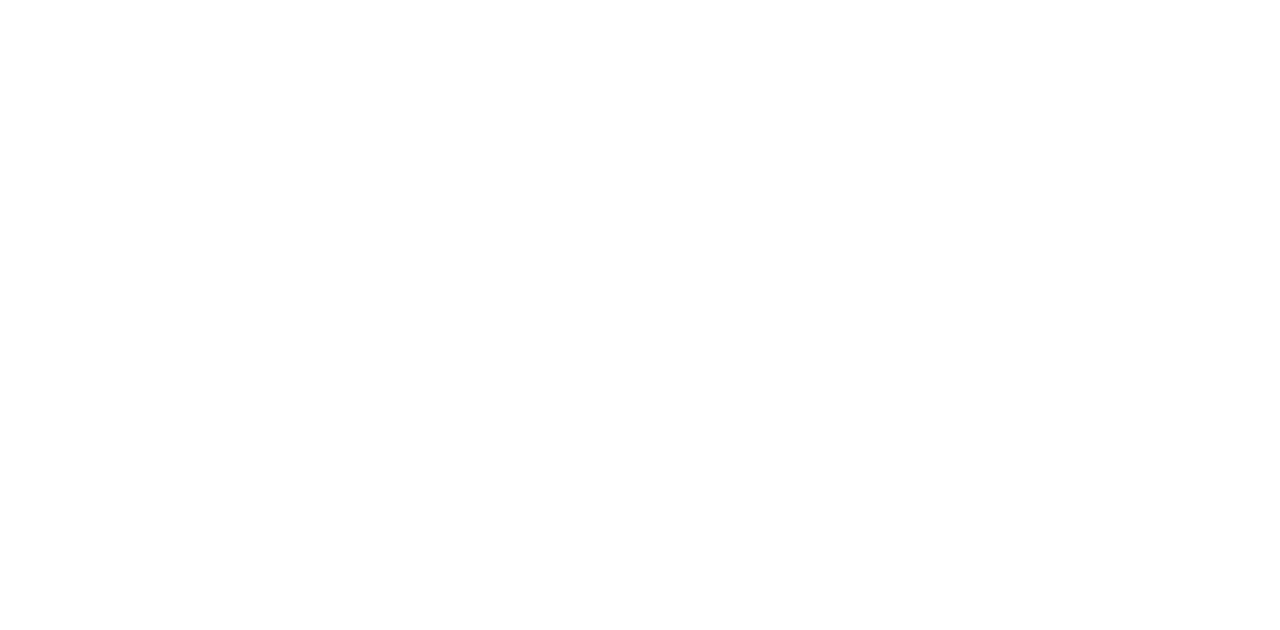
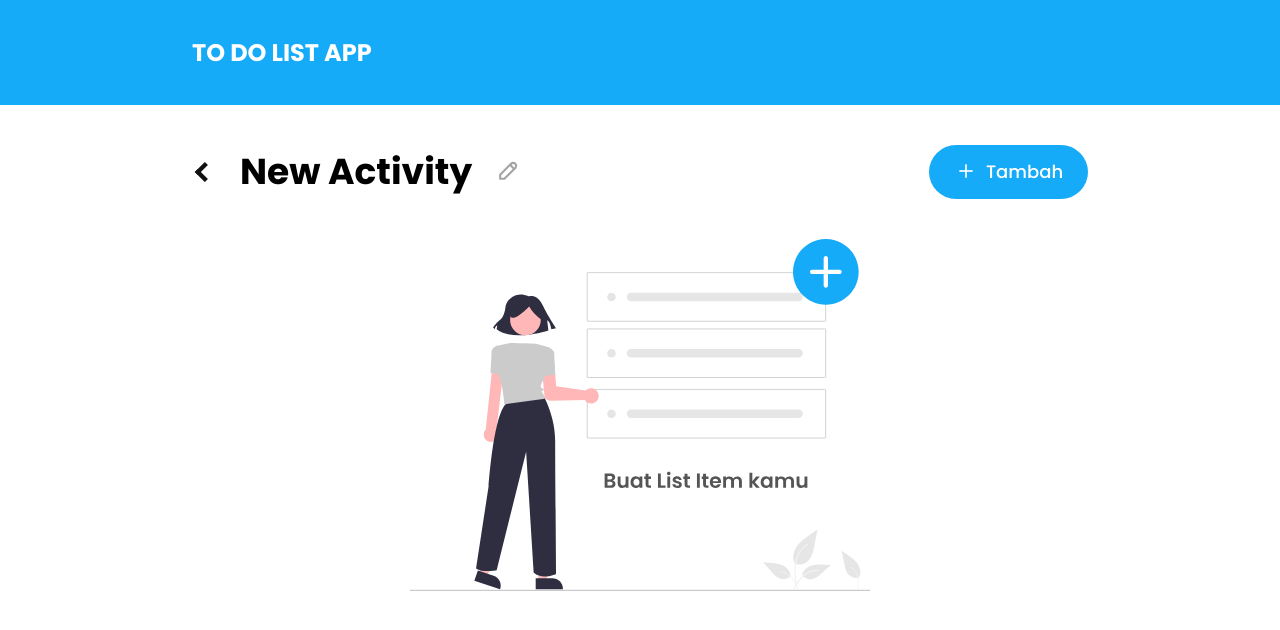
Before and after one commit to akmalays/myTodoList, a React (Create React App) app: page /todo_detail in a window 1280 px wide. Before the commit this address had no page. Shown: the top 630 px of the page. Built offline with nearby package versions, Linux system fonts and the light colour scheme.

Commit message:
separate to another component for navbar, titlebar, and add images in todo detail

```diff
--- /dev/null
+++ b/src/components/navbar/index.tsx
@@ -0,0 +1,29 @@
+import { Grid, Typography } from "@mui/material";
+
+export default function Navbar() {
+  return (
+    <div>
+      <Grid container sx={{ backgroundColor: "#16ABF8", height: 105 }}>
+        <Grid
+          item
+          sx={{
+            display: "flex",
+            justifyItems: "flex-start",
+            alignItems: "center",
+            ml: "15%",
+          }}
+        >
+          <Typography
+            sx={{
+              fontWeight: "bold",
+              fontSize: 24,
+              color: "#ffffff",
+            }}
+          >
+            TO DO LIST APP
+          </Typography>
+        </Grid>
+      </Grid>
+    </div>
+  );
+}
--- /dev/null
+++ b/src/components/titlebar/index.tsx
@@ -0,0 +1,51 @@
+import { Grid, Typography } from "@mui/material";
+
+import BackIcon from "../../assets/icons/todo-back-button.svg";
+import PencilIcon from "../../assets/icons/todo-title-edit-button.svg";
+import SvgIcon from "../icon";
+import RoundedButton from "../rounded_button";
+
+interface TitlebarProps {
+  type?: string;
+}
+
+export default function Titlebar(props: TitlebarProps) {
+  const { type } = props;
+  return (
+    <div>
+      <Grid
+        sx={{
+          display: "flex",
+          alignItems: "center",
+          justifyContent: "space-between",
+          mx: "15%",
+          mt: 5,
+        }}
+      >
+        {type === "tododetail" ? (
+          <>
+            <Grid sx={{ display: "flex", alignItems: "center", gap: 3 }}>
+              <Grid sx={{ cursor: "pointer" }}>
+                <SvgIcon icon={BackIcon} height={"28"} width={"28"} />
+              </Grid>
+              <Typography sx={{ fontWeight: "bold", fontSize: 36 }}>
+                New Activity
+              </Typography>
+              <Grid sx={{ cursor: "pointer" }}>
+                <SvgIcon icon={PencilIcon} height={"25"} width={"25"} />
+              </Grid>
+            </Grid>
+            <RoundedButton />
+          </>
+        ) : (
+          <>
+            <Typography sx={{ fontWeight: "bold", fontSize: 36 }}>
+              Activity
+            </Typography>
+            <RoundedButton />
+          </>
+        )}
+      </Grid>
+    </div>
+  );
+}
--- a/src/page/mainpage/index.tsx
+++ b/src/page/mainpage/index.tsx
@@ -3,7 +3,9 @@
 import trashIcon from "../../assets/icons/todo-item-delete-button.svg";
 import NoActivityImages from "../../assets/images/activity-empty-state.svg";
 import SvgIcon from "../../components/icon";
-import RoundedButton from "../../components/rounded_button";
+import Navbar from "../../components/navbar";
+import Titlebar from "../../components/titlebar";
+import { styles } from "../../theme/globalstyles";
 
 export default function MainPage() {
   const todoListData = [
@@ -16,53 +18,11 @@
   return (
     <div>
       {/* navbar section */}
-      <Grid container sx={{ backgroundColor: "#16ABF8", height: 105 }}>
-        <Grid
-          item
-          sx={{
-            display: "flex",
-            justifyItems: "flex-start",
-            alignItems: "center",
-            ml: "15%",
-          }}
-        >
-          <Typography
-            sx={{
-              fontWeight: "bold",
-              fontSize: 24,
-              color: "#ffffff",
-            }}
-          >
-            TO DO LIST APP
-          </Typography>
-        </Grid>
-      </Grid>
+      <Navbar />
       {/* title section */}
-
-      <Grid
-        sx={{
-          display: "flex",
-          alignItems: "center",
-          justifyContent: "space-between",
-          mx: "15%",
-          mt: 5,
-        }}
-      >
-        <Typography sx={{ fontWeight: "bold", fontSize: 36 }}>
-          Activity
-        </Typography>
-        <RoundedButton />
-      </Grid>
+      <Titlebar />
       {/* main content */}
-
-      <Grid
-        sx={{
-          pt: 5,
-          pb: 10,
-          display: "flex",
-          justifyContent: "center",
-        }}
-      >
+      <Grid sx={styles.mainContentContainer}>
         <Grid
           container
           sx={{
@@ -80,13 +40,13 @@
                     backgroundColor: "#ffffff",
                     width: 235,
                     height: 235,
-                    boxShadow: 3,
-                    borderRadius: "5px",
+                    boxShadow: 5,
+                    borderRadius: "10px",
                   }}
                   key={todo.id}
                 >
                   <Grid
-                    p={2}
+                    p={3}
                     sx={{
                       display: "flex",
                       flexDirection: "column",
@@ -96,7 +56,7 @@
                       sx={{
                         fontWeight: "bold",
                         fontSize: 18,
-                        flexBasis: 180,
+                        flexBasis: 170,
                         textTransform: "capitalize",
                       }}
                     >
@@ -105,7 +65,7 @@
                     <Grid display="flex" justifyContent={"space-between"}>
                       <Typography
                         sx={{
-                          fontWeight: "normal",
+                          fontWeight: "500",
                           fontSize: 14,
                           color: "#888888",
                           textTransform: "capitalize",
@@ -113,7 +73,9 @@
                       >
                         {todo.time}
                       </Typography>
-                      <SvgIcon icon={trashIcon} height={"20"} width={"20"} />
+                      <Grid sx={{ cursor: "pointer" }}>
+                        <SvgIcon icon={trashIcon} height={"23"} width={"23"} />
+                      </Grid>
                     </Grid>
                   </Grid>
                 </Grid>
--- /dev/null
+++ b/src/page/todo_detail/index.tsx
@@ -0,0 +1,28 @@
+import { Grid } from "@mui/material";
+
+import NoTodoImages from "../../assets/images/todo-empty-state.svg";
+import Navbar from "../../components/navbar";
+import Titlebar from "../../components/titlebar";
+import { styles } from "../../theme/globalstyles";
+
+export default function TodoDetail() {
+  return (
+    <div>
+      {/* navbar section */}
+      <Navbar />
+      {/* title section */}
+      <Titlebar type={"tododetail"} />
+      {/* main content */}
+      <Grid sx={styles.mainContentContainer}>
+        <Grid container display={"column"} justifyContent={"center"}>
+          <img
+            alt="no activity images"
+            src={NoTodoImages}
+            width={"60%"}
+            height={"60%"}
+          />
+        </Grid>
+      </Grid>
+    </div>
+  );
+}
--- a/src/route/index.tsx
+++ b/src/route/index.tsx
@@ -1,11 +1,14 @@
 import { Route, Routes } from "react-router-dom";
+
 import MainPage from "../page/mainpage";
+import TodoDetail from "../page/todo_detail";
 
 function MainRoute() {
   return (
     <div>
       <Routes>
         <Route path="/" element={<MainPage />} />
+        <Route path="/todo_detail" element={<TodoDetail />} />
       </Routes>
     </div>
   );
--- /dev/null
+++ b/src/theme/globalstyles.ts
@@ -0,0 +1,10 @@
+import { StylesSxProps } from "./custom_style";
+
+export const styles: StylesSxProps = {
+  mainContentContainer: {
+    pt: 5,
+    pb: 10,
+    display: "flex",
+    justifyContent: "center",
+  },
+};
```
Also changed, not shown: src/assets/icons/todo-back-button.svg (added).
